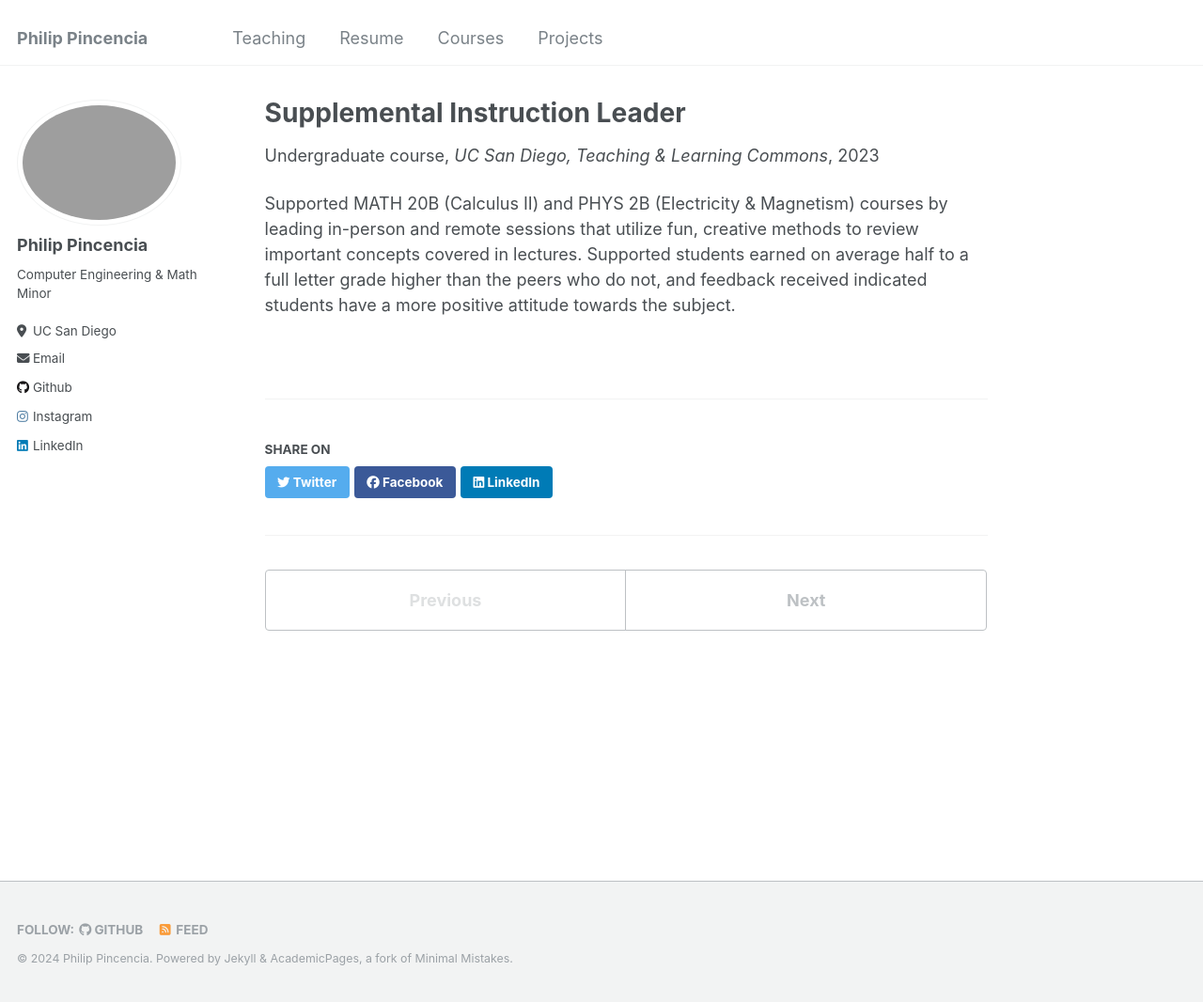
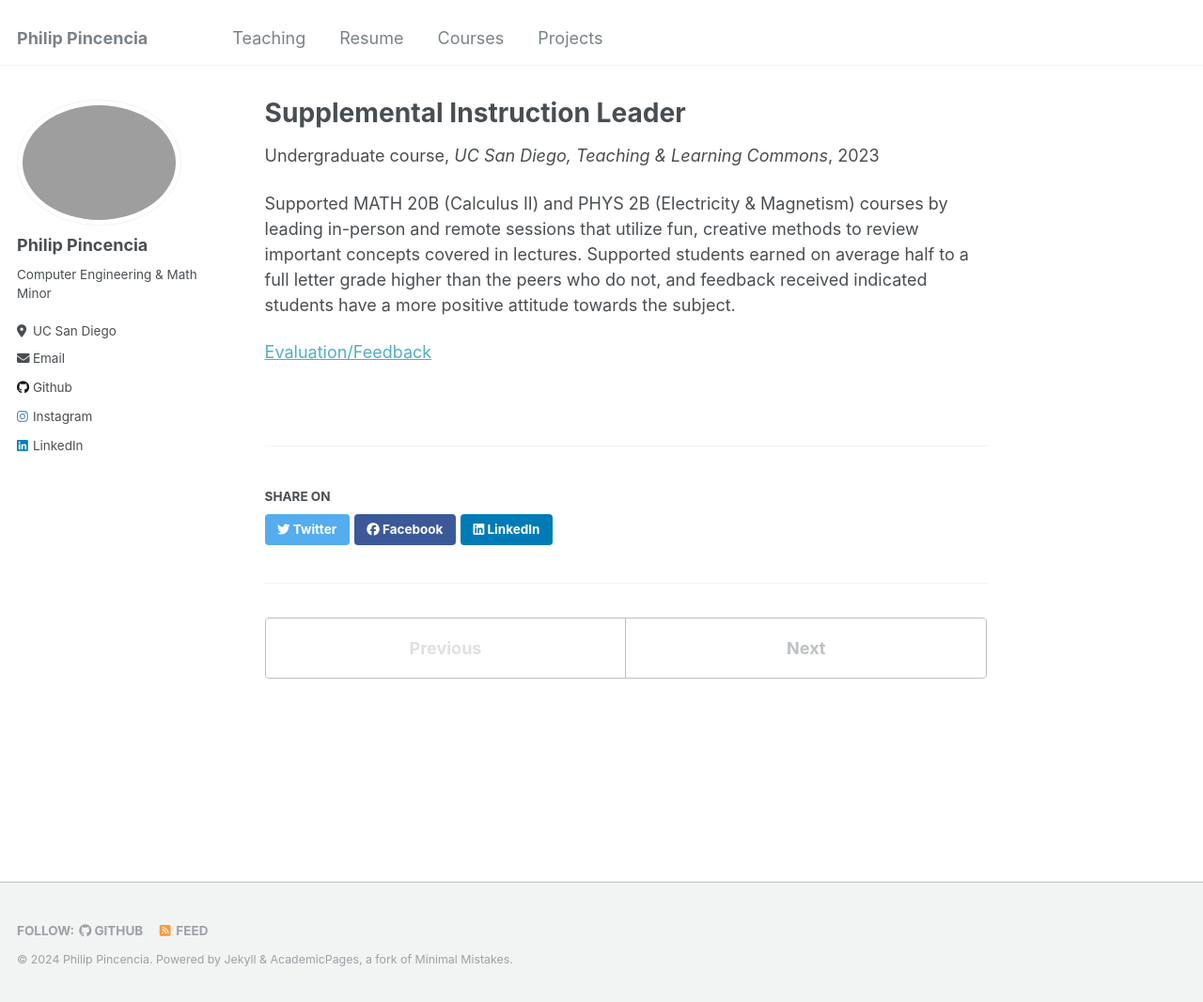
Before and after one commit to 1618lip/1618lip.github.io, a Jekyll site: the page built from _teaching/2023-SILeader.md, in a window 1280 px wide and 1066 px high. Shown: the whole window at 94% size. Built offline with Jekyll 4.4.1, drawn with Linux system fonts in a browser that asks for light colours.

Commit message:
Update 2023-SILeader.md

```diff
--- a/_teaching/2023-SILeader.md
+++ b/_teaching/2023-SILeader.md
@@ -9,3 +9,5 @@
 ---
 
 Supported MATH 20B (Calculus II) and  PHYS 2B (Electricity & Magnetism) courses by leading in-person and remote sessions that utilize fun, creative methods to review important concepts covered in lectures. Supported students earned on average half to a full letter grade higher than the peers who do not, and feedback received indicated students have a more positive attitude towards the subject.
+
+<a href="/files/SILeader_Feedback.pdf" target="_blank" >Evaluation/Feedback</a>
```
